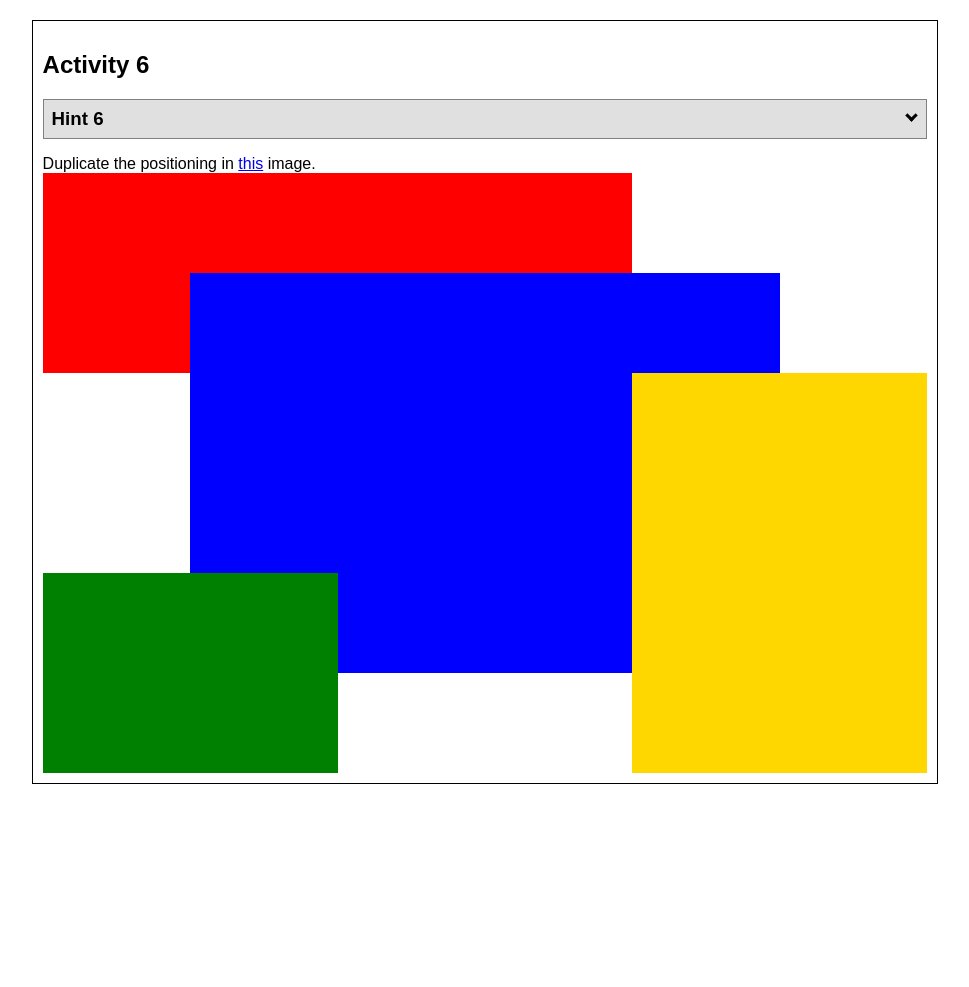
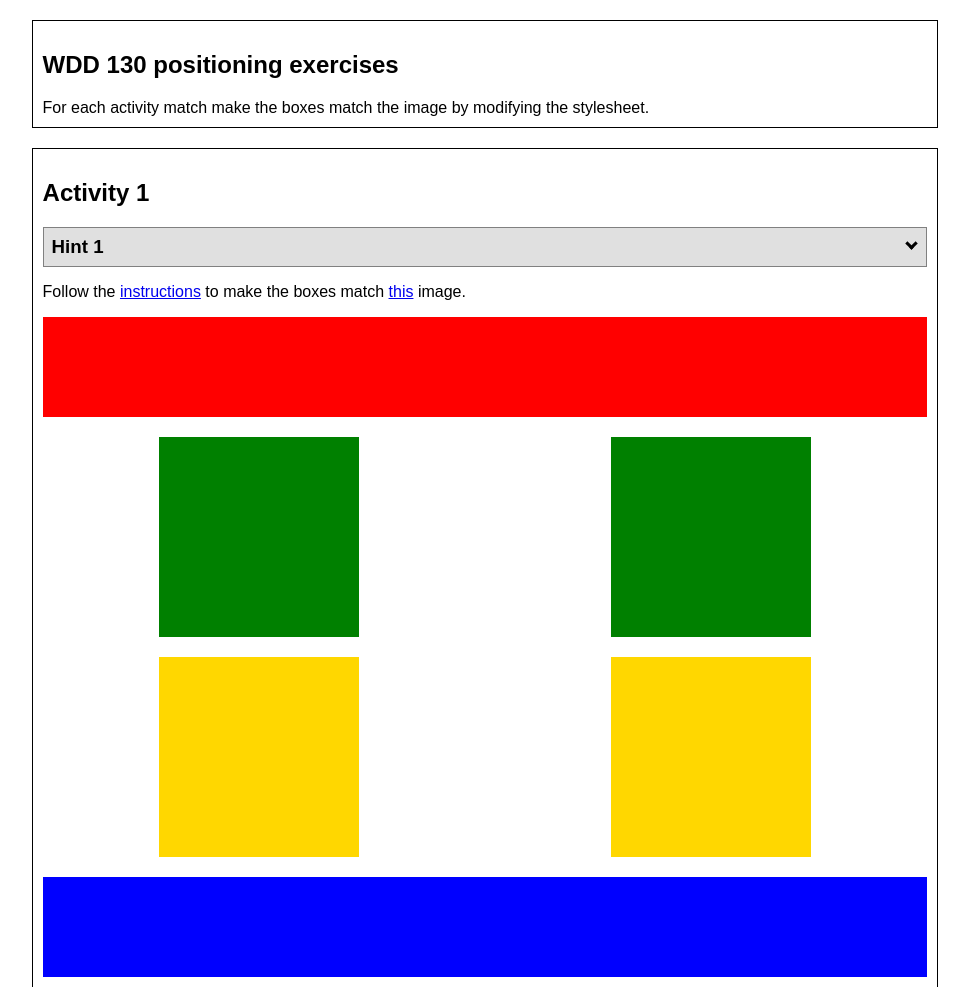
Before and after one commit to Khakichronicles/WDD130, a plain HTML site: page positioning/positioning.html in a window 1280 px wide. Shown: the top 987 px of the page, without its empty margins (155-1124 px from the left). Before the commit the page ends 804 px from the top, so only its background shows below. Drawn offline with Linux system fonts and the light colour scheme.

Commit message:
uncomment html code

```diff
--- a/positioning/positioning.html
+++ b/positioning/positioning.html
@@ -6,7 +6,7 @@
     <link rel="stylesheet" type="text/css" href="positionstyles.css" />
   </head>
   <body>
-    <!-- <div class="activity">
+    <div class="activity">
       <h2>WDD 130 positioning exercises</h2>
       For each activity match make the boxes match the image by modifying the stylesheet.</div>
     <div class="activity">
@@ -70,7 +70,7 @@
           If you have changed your mind on how you want the content of your main page laid out, take an opportunity to update your wireframe before completing this assignment (it is much easier to experiment with different layouts in a wireframe than it is to do so by modifying the CSS). Also, if you find that you are having trouble with using CSS positioning, feel free to review the concepts at the learn layout site: http://learnlayout.com/. You should be able to apply these principles to your site. For futher help, refer back to the Max Design site used in the beginning of the course for an example of how to implement your site design.</div>
         <div class="blue5"></div>
       </div>
-    </div> -->
+    </div>
     <div class="activity">
       <h2>Activity 6</h2>
       <section class="hint"><input type="checkbox" > <h3>Hint 6</h3><i></i><div><p>This one is all about visualizing the grid behind the layout. If you are having a hard time doing that first: all the sizes are even multiples of 100, and second here is another example with the lines drawn: <a href="https://byui-wdd.github.io/wdd130/images/example6-hint.png" target="_blank">example 6 with lines</a>. For this one you will find it easiest if you use px for the column width. You can also use <kbd>z-index</kbd> to control the element layering.    </p><h4>Properties used:</h4><ul><li>display:grid;</li><li>grid-template-columns:</li><li>grid-column:</li><li>grid-row:</li><li><a href="https://www.w3schools.com/cssref/pr_pos_z-index.asp" target="_blank">z-index:</a></li></ul></div></section>
```
